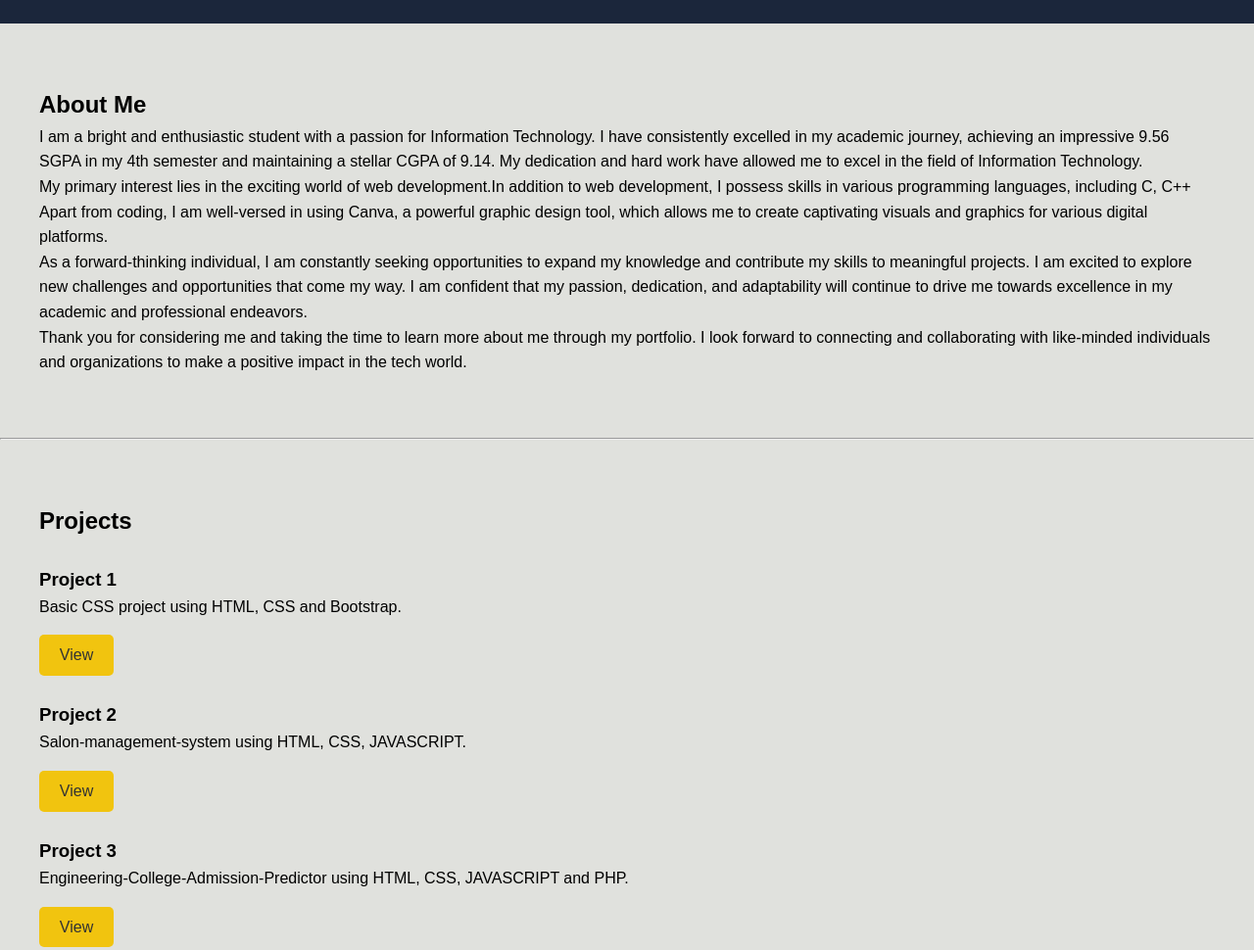
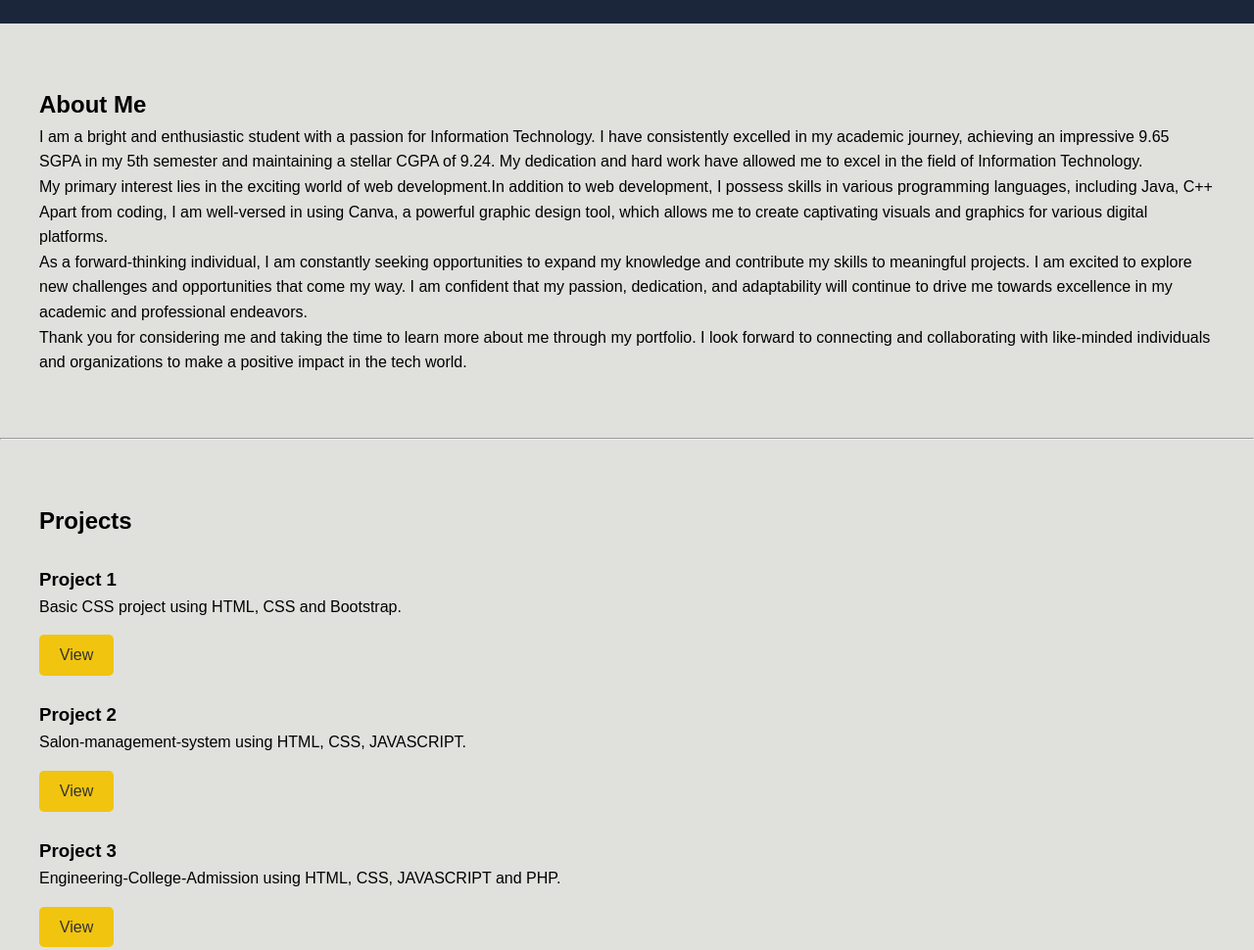
Before and after one commit to riyathakker/portfolio, a plain HTML site: page index.html in a window 1280 px wide. Shown: the part 380-1350 px from the top of the page at 98% size. Drawn offline with Linux system fonts and the light colour scheme.

Commit message:
New commit

```diff
--- a/index.html
+++ b/index.html
@@ -39,10 +39,10 @@
             <h2>About Me</h2>
             <p>
                 I am a bright and enthusiastic student with a passion for Information Technology. I have consistently excelled in my academic journey,
-                achieving an impressive 9.56 SGPA in my 4th semester and maintaining a stellar CGPA of 9.14.
+                achieving an impressive 9.65 SGPA in my 5th semester and maintaining a stellar CGPA of 9.24.
                  My dedication and hard work have allowed me to excel in the field of Information Technology.</p>
             <p>
-                My primary interest lies in the exciting world of web development.In addition to web development, I possess skills in various programming languages, including C, C++
+                My primary interest lies in the exciting world of web development.In addition to web development, I possess skills in various programming languages, including Java, C++
                 Apart from coding, I am well-versed in using Canva, a powerful graphic design tool, which allows me to create captivating visuals and graphics for various digital platforms.
             </p>
             <p>
@@ -69,7 +69,7 @@ Thank you for considering me and taking the time to learn more about me through
                 <p>Salon-management-system using HTML, CSS, JAVASCRIPT.</p>
                 <a href="https://github.com/21IT166RIYATHAKKER/Salon-management-system" class="btn" target="_blank">View</a>
                 <br><br><h3>Project 3</h3>
-                <p>Engineering-College-Admission-Predictor using HTML, CSS, JAVASCRIPT and PHP.</p>
+                <p>Engineering-College-Admission using HTML, CSS, JAVASCRIPT and PHP.</p>
                 <a href="https://github.com/21IT166RIYATHAKKER/Engineering-College-Admission-Predictor" class="btn" target="_blank">View</a>
                 <br><br><h3>Project 4</h3>
                 <p>Spotify Clone using HTML, CSS, Bootstrap</p>
```
